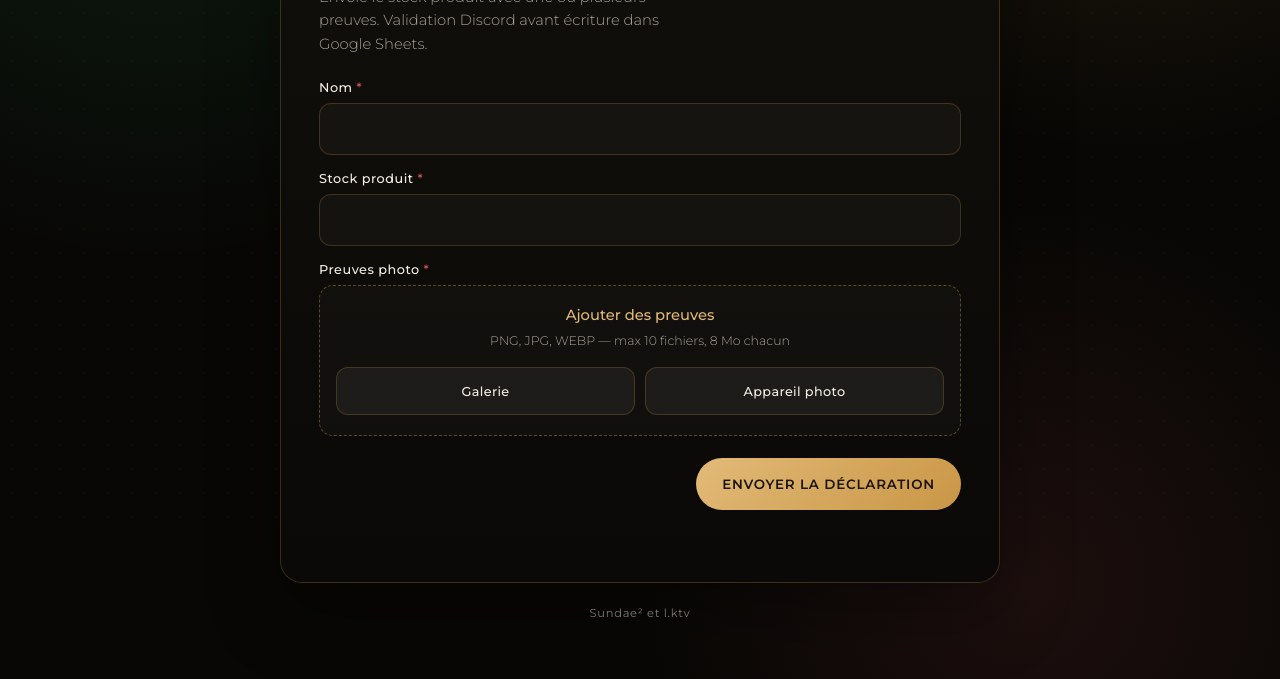
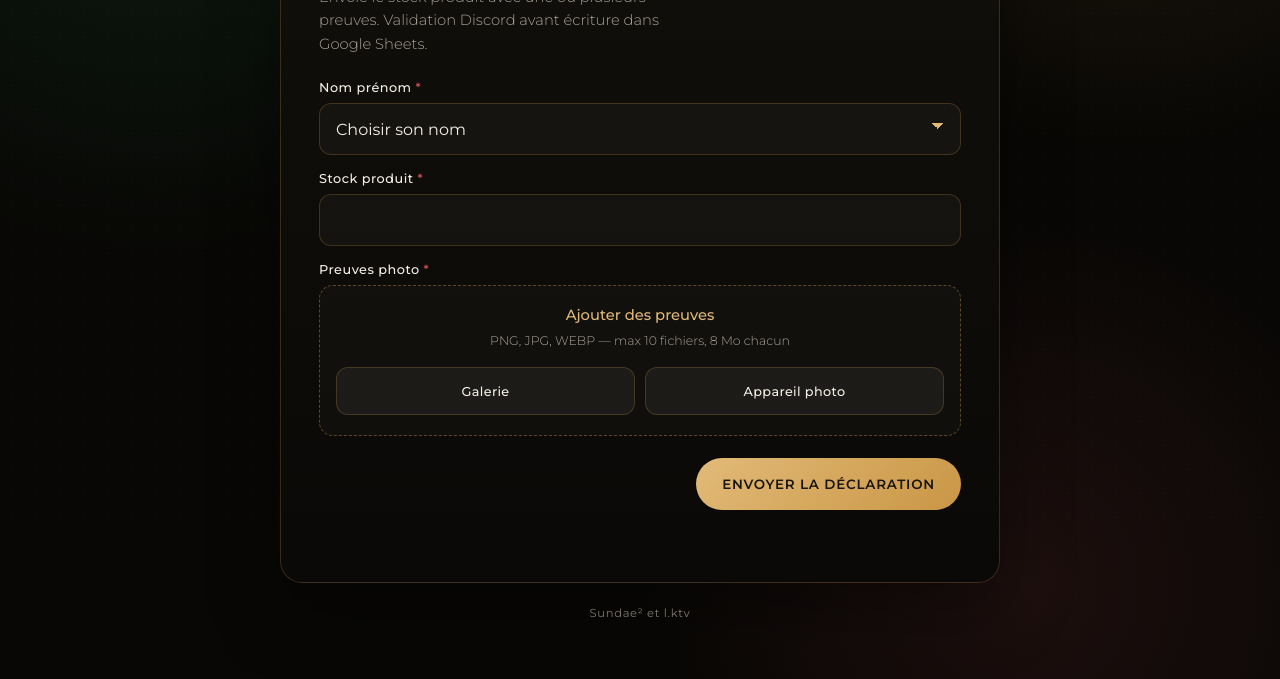
Before and after one commit to dispensaroleplay/dispensadirocco, a website: page site/admin-production.html in a window 1280 px wide. Shown: the part 263-942 px from the top of the page. Drawn offline with nearby package versions, Linux system fonts and the light colour scheme.

Commit message:
Add employee name dropdown on admin production form.
Co-authored-by: Cursor <cursoragent@cursor.com>

```diff
--- a/site/admin-production.html
+++ b/site/admin-production.html
@@ -199,7 +199,8 @@
       .field > label span { color: var(--red); }
 
       input[type="text"],
-      input[type="number"] {
+      input[type="number"],
+      select {
         width: 100%;
         min-height: 52px;
         padding: 0 16px;
@@ -213,8 +214,29 @@
         transition: border-color 160ms ease, box-shadow 160ms ease;
       }
 
+      select {
+        padding-right: 44px;
+        appearance: none;
+        -webkit-appearance: none;
+        cursor: pointer;
+        background-image:
+          linear-gradient(45deg, transparent 50%, var(--gold-light) 50%),
+          linear-gradient(135deg, var(--gold-light) 50%, transparent 50%);
+        background-position:
+          calc(100% - 22px) calc(50% - 3px),
+          calc(100% - 16px) calc(50% - 3px);
+        background-size: 6px 6px, 6px 6px;
+        background-repeat: no-repeat;
+      }
+
+      select option {
+        color: #1a140c;
+        background: #f4efe6;
+      }
+
       input[type="text"]:focus,
-      input[type="number"]:focus {
+      input[type="number"]:focus,
+      select:focus {
         border-color: rgba(201, 150, 69, 0.55);
         box-shadow: 0 0 0 3px rgba(201, 150, 69, 0.12);
       }
@@ -495,16 +517,21 @@
 
         <form id="production-form">
           <div class="field">
-            <label for="name">Nom <span>*</span></label>
-            <input
-              id="name"
-              name="name"
-              type="text"
-              required
-              autocomplete="name"
-              enterkeyhint="next"
-              autocapitalize="words"
-            />
+            <label for="name">Nom prénom <span>*</span></label>
+            <select id="name" name="name" required>
+              <option value="" disabled selected>Choisir son nom</option>
+              <option value="David Rocco">David Rocco</option>
+              <option value="Jayson Smith">Jayson Smith</option>
+              <option value="Tony Michelli">Tony Michelli</option>
+              <option value="Francis Lebergeron">Francis Lebergeron</option>
+              <option value="Dante Michelli">Dante Michelli</option>
+              <option value="Julien Phantom">Julien Phantom</option>
+              <option value="Eneo Merliot">Eneo Merliot</option>
+              <option value="Thomas Lemasson">Thomas Lemasson</option>
+              <option value="Mathieu Lemoine">Mathieu Lemoine</option>
+              <option value="James Taylor">James Taylor</option>
+              <option value="Mehdi Tulipe">Mehdi Tulipe</option>
+            </select>
           </div>
 
           <div class="field">
```
Also changed, not shown: projet.md (+3 -2 lines).
